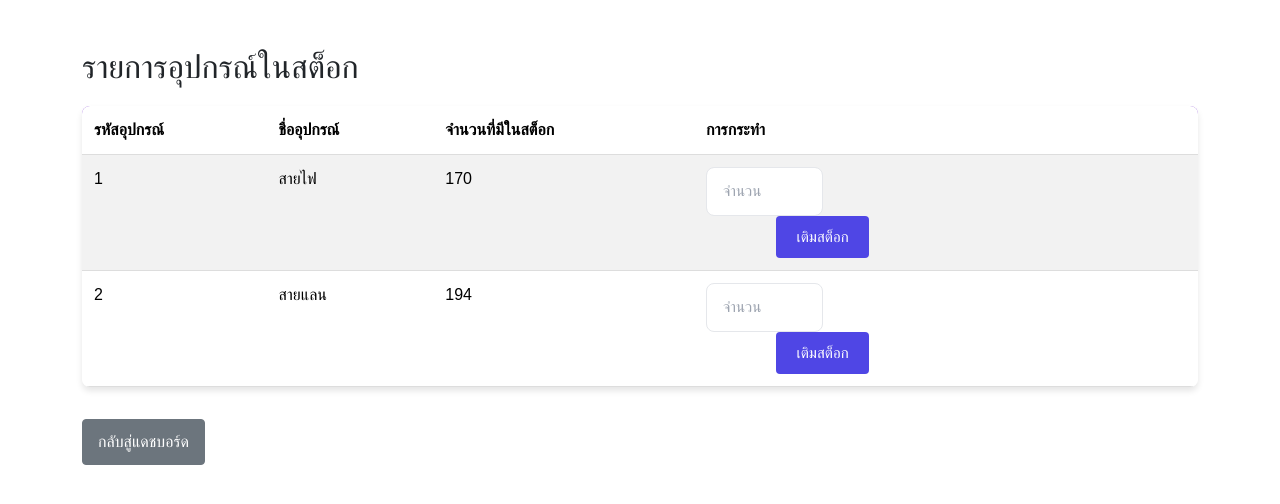
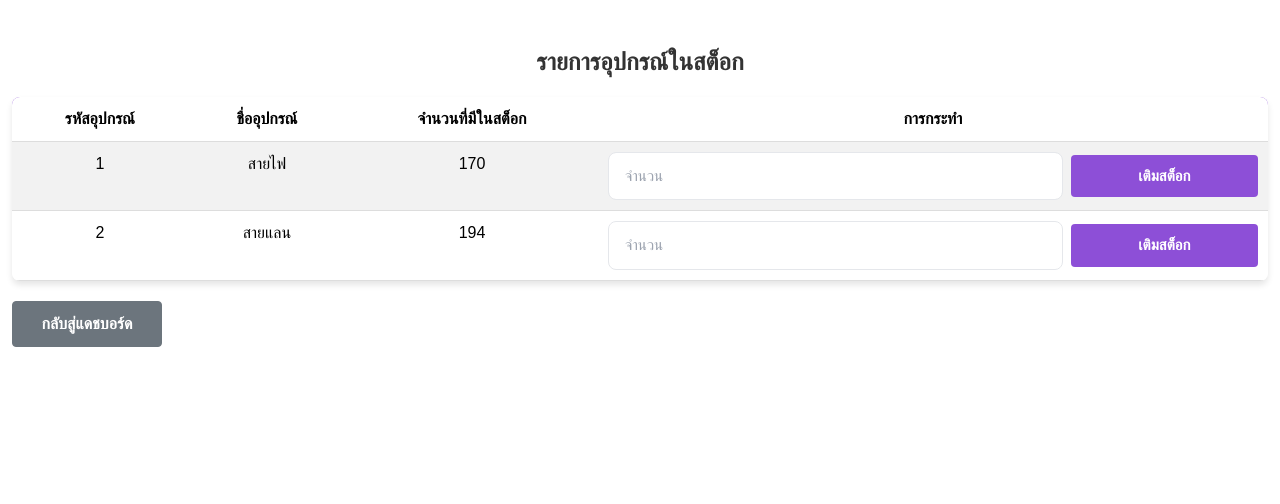
Before and after one commit to TunUsaha/954417, a PHP site: page /equipment.php in a window 1280 px wide. Shown: the top 504 px of the page. Run offline with PHP 8.4, Linux system fonts and the light colour scheme; a user stored in the database is signed in; data comes from the database, SQL or seed files in the repository.

Commit message:
Equipment CSS

```diff
--- a/equipment.php
+++ b/equipment.php
@@ -33,6 +33,7 @@ if ($_SERVER["REQUEST_METHOD"] == "POST" && isset($_POST['add_stock'])) {
 
 <!DOCTYPE html>
 <html lang="en">
+
 <head>
     <meta charset="UTF-8">
     <meta name="viewport" content="width=device-width, initial-scale=1.0">
@@ -40,12 +41,13 @@ if ($_SERVER["REQUEST_METHOD"] == "POST" && isset($_POST['add_stock'])) {
     <link href="https://cdn.jsdelivr.net/npm/bootstrap@5.3.0-alpha1/dist/css/bootstrap.min.css" rel="stylesheet">
     <link rel="stylesheet" href="styles.css">
 </head>
+
 <body>
-    <div class="container mt-5">
-        <h2>รายการอุปกรณ์ในสต็อก</h2>
+    <div class="container eqstk_container mt-5">
+        <h2 class="eqstk_heading">รายการอุปกรณ์ในสต็อก</h2>
 
         <?php if ($result->num_rows > 0): ?>
-            <table class="table table-striped">
+            <table class="table table-striped eqstk_table">
                 <thead>
                     <tr>
                         <th>รหัสอุปกรณ์</th>
@@ -61,11 +63,10 @@ if ($_SERVER["REQUEST_METHOD"] == "POST" && isset($_POST['add_stock'])) {
                             <td><?php echo $equipment['Name']; ?></td>
                             <td><?php echo $equipment['QuantityAvailable']; ?></td>
                             <td>
-
-                                <form method="post" style="display: inline-block;">
+                                <form method="post" class="eqstk_form-inline">
                                     <input type="hidden" name="equipment_id" value="<?php echo $equipment['id']; ?>">
-                                    <input type="number" name="quantity" min="1" class="form-control d-inline-block w-50" placeholder="จำนวน">
-                                    <button type="submit" name="add_stock" class="btn btn-primary">เติมสต็อก</button>
+                                    <input type="number" name="quantity" min="1" class="form-control eqstk_input" placeholder="จำนวน">
+                                    <button type="submit" name="add_stock" class="btn btn-primary eqstk_btn">เติมสต็อก</button>
                                 </form>
                             </td>
                         </tr>
@@ -73,10 +74,12 @@ if ($_SERVER["REQUEST_METHOD"] == "POST" && isset($_POST['add_stock'])) {
                 </tbody>
             </table>
         <?php else: ?>
-            <p>ไม่มีอุปกรณ์ในสต็อก</p>
+            <p class="eqstk_no-data">ไม่มีอุปกรณ์ในสต็อก</p>
         <?php endif; ?>
 
-        <a href="user_dashboard.php" class="btn btn-secondary mt-3">กลับสู่แดชบอร์ด</a>
+        <a href="technician_dashboard.php" class="btn btn-secondary eqstk_back-btn">กลับสู่แดชบอร์ด</a>
     </div>
+
 </body>
+
 </html>
--- a/styles.css
+++ b/styles.css
@@ -854,3 +854,79 @@ a:hover {
 .equipment-item {
     margin-bottom: 20px;
 }
+
+/* Container */
+.eqstk_container {
+    max-width: 1600px;
+    margin: 0 auto;
+}
+
+/* Heading */
+.eqstk_heading {
+    font-size: 24px;
+    font-weight: 700;
+    color: #333;
+    text-align: center;
+    margin-bottom: 20px;
+}
+
+/* Table */
+.eqstk_table {
+    width: 100%;
+    margin-top: 15px;
+    font-size: 16px;
+}
+
+.eqstk_table th,
+.eqstk_table td {
+    padding: 10px;
+    text-align: center;
+}
+
+/* Inline Form in Table */
+.eqstk_form-inline {
+    display: flex;
+    align-items: center;
+    justify-content: center;
+}
+
+.eqstk_input {
+    width: 100%;
+    margin-right: 8px;
+}
+
+/* Buttons */
+.eqstk_btn {
+    background-color: #8D4FD7;
+    border-color: #8D4FD7;
+    font-weight: 600;
+    transition: all 0.3s ease;
+}
+
+.eqstk_btn:hover {
+    background-color: #5c2c8a;
+    border-color: #5c2c8a;
+}
+
+.eqstk_back-btn {
+    background-color: #6c757d;
+    border-color: #6c757d;
+    font-weight: 600;
+    margin-top: 20px;
+    display: block;
+    width: 150px;
+    text-align: center;
+}
+
+.eqstk_back-btn:hover {
+    background-color: #565e64;
+    border-color: #565e64;
+}
+
+/* No Data Text */
+.eqstk_no-data {
+    font-size: 16px;
+    text-align: center;
+    color: #999;
+    margin-top: 15px;
+}
```
